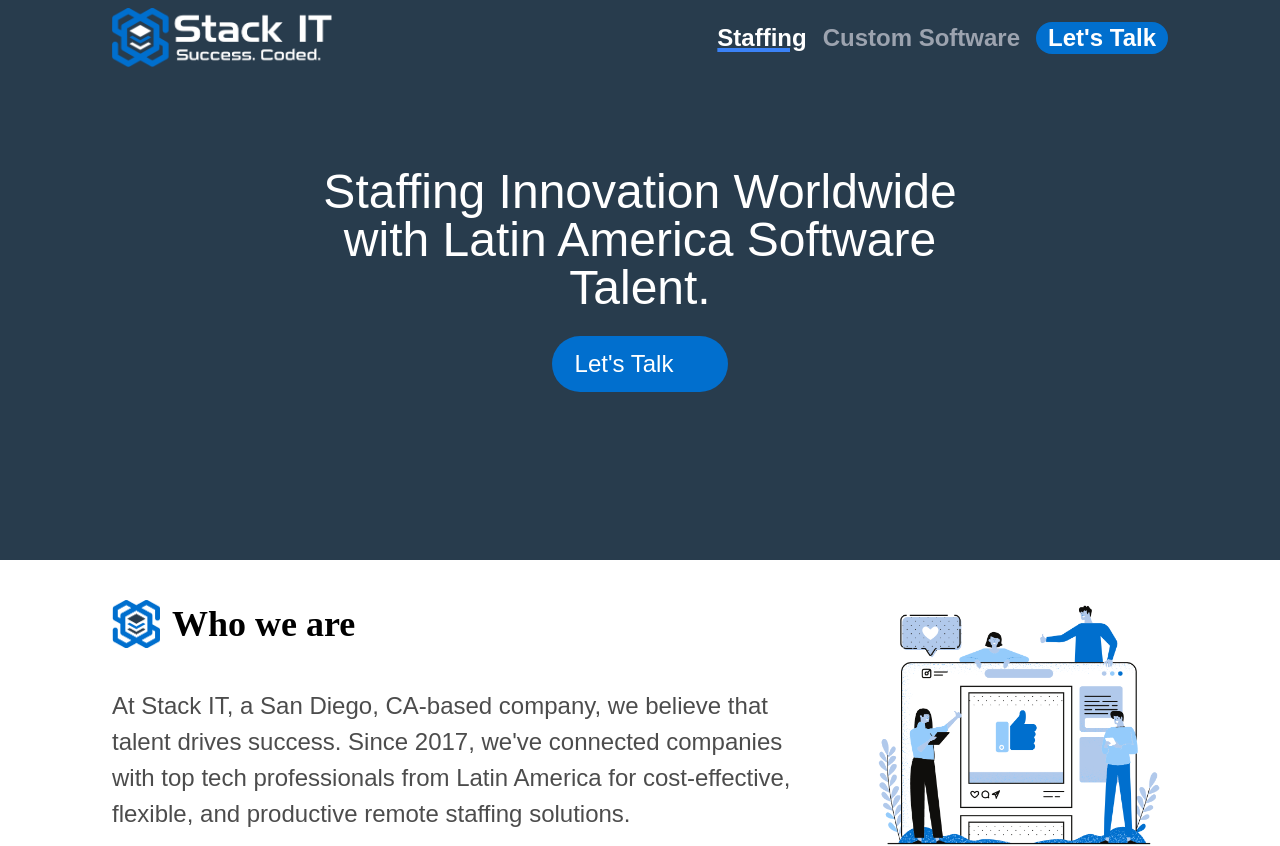
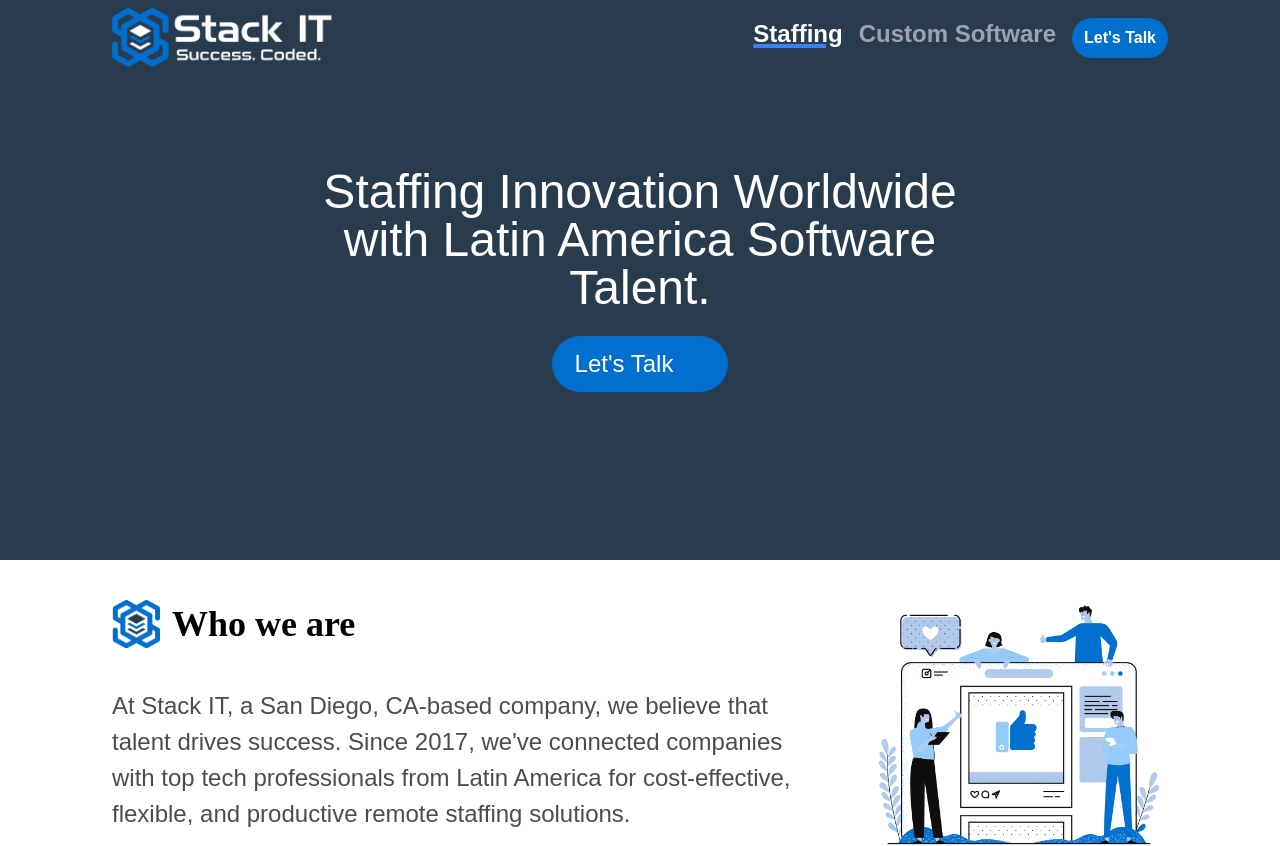
Before and after one commit to stackitgroup/stackit-website-v3, a SvelteKit app: page / in a window 1280 px wide. Shown: the top 846 px of the page. Built offline with nearby package versions, Linux system fonts and the light colour scheme; some icons are missing; a web font is replaced by a local one.

Commit message:
header button let's talk

```diff
--- a/src/routes/Header.svelte
+++ b/src/routes/Header.svelte
@@ -29,7 +29,9 @@
 			href="/custom-software">Custom Software</a
 		>
 		<a href="https://calendly.com/fiore-0pe/introductory-meeting-with-stack-it">
-			<button class="text-white rounded-full px-3 bg-[#016fce] outline-none"> Let's Talk </button>
+			<button class="text-white text-base rounded-full px-3 bg-[#016fce] outline-none w-42 h-10">
+				Let's Talk
+			</button>
 		</a>
 	</nav>
 </header>
```
